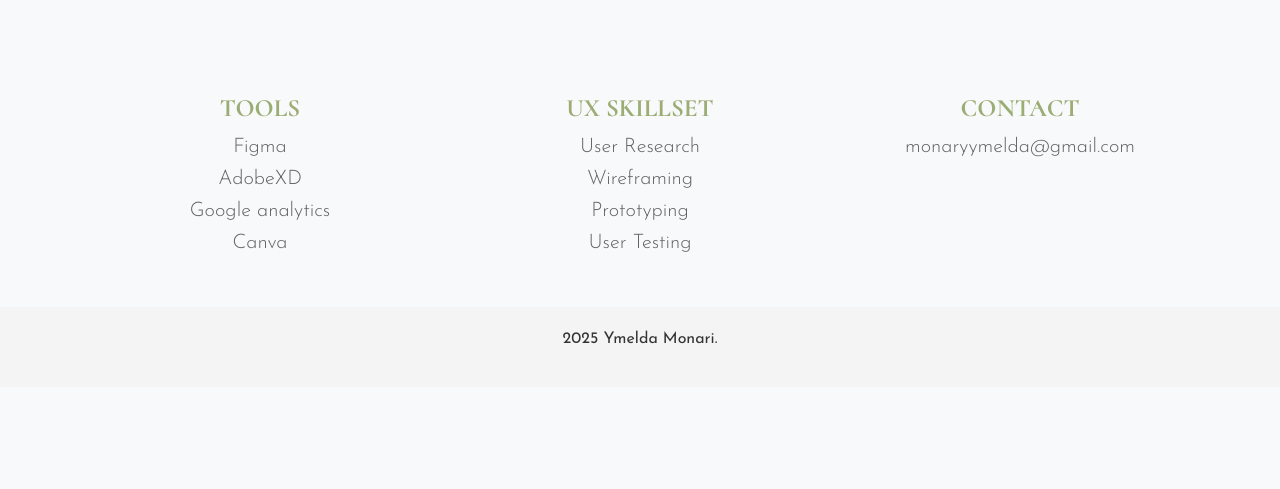
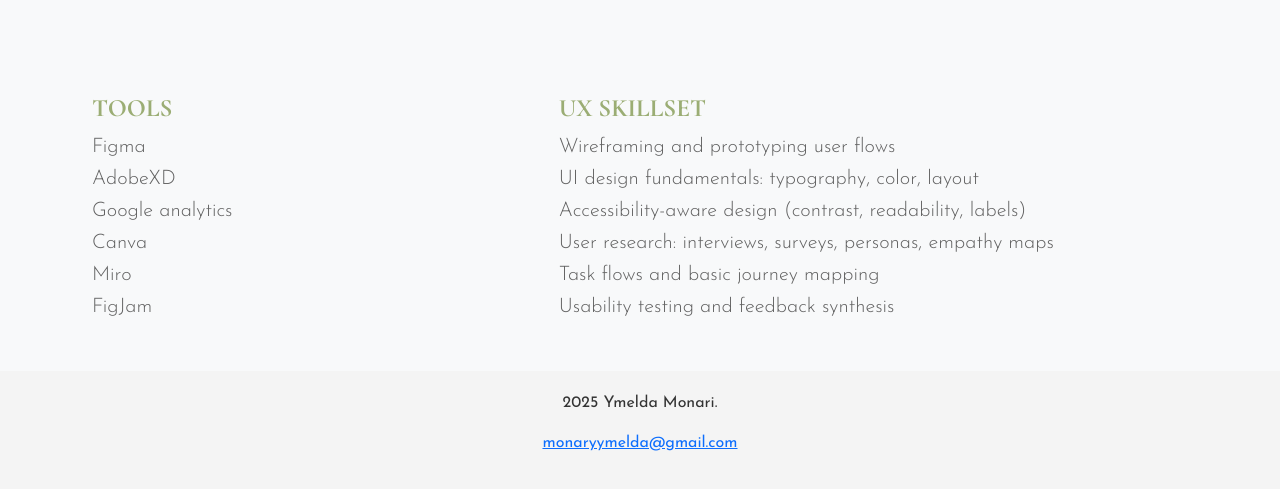
Before and after one commit to ynyanchoka/newportfolio, a plain HTML site: page index.html in a window 1280 px wide. Shown: the part 771-1260 px from the top of the page. Before the commit the page ends 1158 px from the top, so only its background shows below. Drawn offline with nearby package versions, Linux system fonts and the light colour scheme.

Commit message:
add contact

```diff
--- a/css/case.css
+++ b/css/case.css
@@ -192,3 +192,7 @@ footer {
     transform: translateX(0);
     opacity: 1;
   }
+  .email-link {
+    text-decoration: none;
+    color: inherit;
+  }
--- a/css/ux.css
+++ b/css/ux.css
@@ -267,3 +267,7 @@ footer {
     object-fit: cover;
     object-position: center;
 }
+.email-link {
+    text-decoration: none !important;
+    color: #898888;
+  }
--- a/index.html
+++ b/index.html
@@ -35,7 +35,7 @@
             </button>
             <div class="collapse navbar-collapse justify-content-end" id="navbarNav">
                 <ul class="navbar-nav ms-auto">
-                     <li class="nav-item">
+                    <li class="nav-item">
                         <a class="nav-link active" href="./index.html">ABOUT</a>
                     </li>
                     <li class="nav-item">
@@ -48,7 +48,8 @@
     <section>
         <!-- about -->
         <div class="container about my-5 ">
-            <p class="text-center quote pb-5" data-aos="fade-up" data-aos-delay="0"> I see design as a way to make life simpler, smarter, and more beautiful.
+            <p class="text-center quote pb-5" data-aos="fade-up" data-aos-delay="0"> I see design as a way to make life
+                simpler, smarter, and more beautiful.
                 My passion lies in shaping experiences and products that spark connection, improve everyday living, and
                 empower communities.</p>
             <div class="row">
@@ -73,38 +74,36 @@
                 </div>
             </div>
         </div>
-        <div class="container text-center py-5">
+        <div class="container py-5" style="max-width: 70em;">
             <div class="row skills">
-                <div class="col-md-4" data-aos="fade-up" data-aos-delay="0">
+                <div class="col-md-5" data-aos="fade-up" data-aos-delay="0">
                     <h5 class="title2">TOOLS</h5>
                     <ul class="no-bullets">
                         <li>Figma</li>
                         <li>AdobeXD</li>
                         <li>Google analytics</li>
                         <li>Canva</li>
+                        <li>Miro</li>
+                        <li>FigJam</li>
                     </ul>
                 </div>
-                <div class="col-md-4" data-aos="fade-up" data-aos-delay="200">
+                <div class="col-md-7" data-aos="fade-up" data-aos-delay="200">
                     <h5 class="title2">UX SKILLSET</h5>
                     <ul class="no-bullets">
-                        <li>User Research</li>
-                        <li>Wireframing</li>
-                        <li>Prototyping</li>
-                        <li>User Testing</li>
-                    </ul>
-                </div>
-                <div class="col-md-4" data-aos="fade-up" data-aos-delay="400">
-                    <h5 class="title2">CONTACT</h5>
-                    <ul class="no-bullets">
-                        <li>monaryymelda@gmail.com</li>
+                        <li>Wireframing and prototyping user flows</li>
+                        <li>UI design fundamentals: typography, color, layout</li>
+                        <li>Accessibility-aware design (contrast, readability, labels)</li>
+                        <li>User research: interviews, surveys, personas, empathy maps</li>
+                        <li>Task flows and basic journey mapping</li>
+                        <li>Usability testing and feedback synthesis</li>
                     </ul>
                 </div>
             </div>
         </div>
-
     </section>
 
     <div class="icon-bar">
+        <a href="mailto:monaryymelda@gmail.com" class="linkedin" target="_blank"><i class="fa fa-envelope"></i></a>
         <a href="https://www.linkedin.com/in/ymeldamonari/" class="linkedin" target="_blank"><i
                 class="fa fa-linkedin"></i></a>
         <a href="https://github.com/ynyanchoka" class="github" target="_blank"><i class="fa fa-github"></i></a>
@@ -112,6 +111,10 @@
     </div>
     <footer class="text-center">
         <p>2025 Ymelda Monari.</p>
+        <p class="email-link">
+            <a href="mailto:monaryymelda@gmail.com">monaryymelda@gmail.com</a>
+        </p>
+
     </footer>
 </body>
 <script src="https://cdn.jsdelivr.net/npm/bootstrap@5.0.2/dist/js/bootstrap.min.js"
```
Also changed, not shown: work.html (+3 -0 lines), 2 other files.
